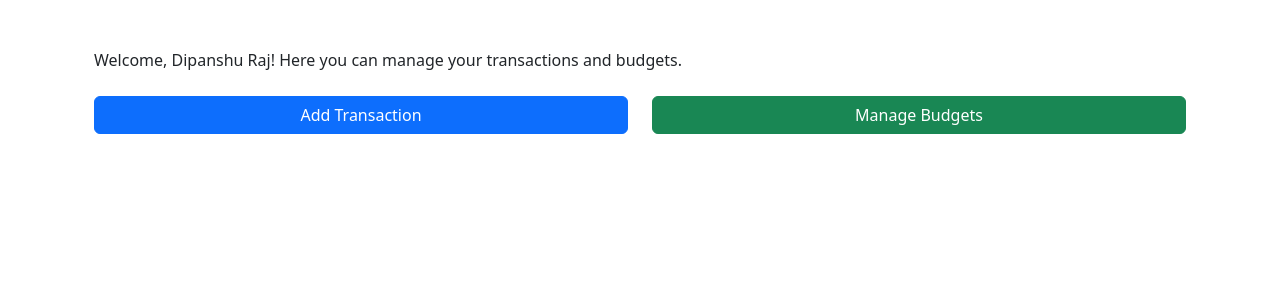
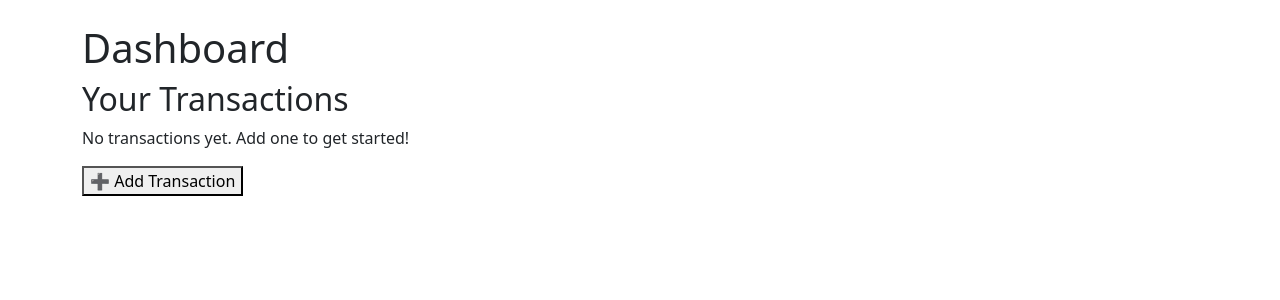
Before and after one commit to dipanshu-raj0102/CS50_Final_Project, a Flask app: page /dashboard in a window 1280 px wide. Shown: the part 56-356 px from the top of the page. Run offline with Flask 3, Linux system fonts and the light colour scheme; a user stored in the database is signed in; data comes from the database, SQL or seed files in the repository.

Commit message:
transaction

```diff
--- a/app.py
+++ b/app.py
@@ -1,6 +1,7 @@
-from flask import Flask, flash, request, render_template, redirect,url_for, session
+from flask import Flask, flash, request, render_template, redirect, url_for, session, jsonify
 from werkzeug.security import generate_password_hash, check_password_hash
 import sqlite3
+from datetime import datetime
 
 
 
@@ -24,8 +25,15 @@
     if 'user_id' not in session:
         flash(' Please log in first.', 'error')
         return redirect(url_for('login'))
+    else:
+        conn = get_db_connection()
+        cursor = conn.cursor()
+        transactions = cursor.execute(
+            """SELECT t.id, t.amount, t.date, t.note, c.name AS category_name, c.type AS category_type FROM transactions t JOIN categories c ON t.category_id = c.id WHERE t.user_id = ?
+            ORDER BY date(t.date) DESC
+            """, (session['user_id'],)).fetchall()
 
-    return render_template('dashboard.html', user_name=session['user_name'])
+        return render_template('dashboard.html', user_name=session['user_name'], transactions = transactions)
 
 
 @app.route('/register', methods=['GET','POST'])
@@ -70,7 +78,7 @@
         cursor = conn.cursor()
         if UserId and Password:
             user = cursor.execute(
-                'SELECT * FROM users WHERE name = ? OR email = ?',(UserId,UserId)
+                'SELECT * FROM users WHERE name = ? OR email = ?',(UserId, UserId)
             ).fetchone()
 
             conn.close()
@@ -94,5 +102,40 @@
     flash('Logged out successfully', 'success')
     return redirect(url_for('login'))
 
+@app.route('/add_transaction', methods = ['POST','GET'])
+def add_transaction():
+    if request.method == "GET":
+        user_id = session.get('user_id')
+        conn = get_db_connection()
+        cursor = conn.cursor()
+        categories = cursor.execute(
+            "SELECT * FROM categories WHERE user_id IS NULL OR user_id = ?", (user_id,)
+        ).fetchall()
+        conn.close()
+        return render_template("add_transaction_form.html", categories=categories)
+    elif request.method == 'POST':
+        category_id = request.form.get('category_id')
+        amount = request.form.get('amount')
+        date = request.form.get('date')
+        note = request.form.get('note')
+        user_id = session.get("user_id")
+        conn = get_db_connection()
+        cursor = conn.cursor()
+        if user_id and category_id and amount and date:
+            cursor.execute(
+                "INSERT INTO transactions (user_id, category_id, amount, date, note) VALUES (?, ?, ?, ?, ?)",
+                (user_id, category_id, amount, date, note),
+            )
+            conn.commit()
+            conn.close()
+            flash("Transaction added successfully!", "success")
+            return redirect(url_for("dashboard"))
+        else:
+            flash("Please fill all the details", "error")
+            conn.close()
+
+
+
+
 if __name__ == '__main__':
     app.run(debug=True)
--- a/templates/dashboard.html
+++ b/templates/dashboard.html
@@ -1,15 +1,87 @@
 {% extends "layout.html" %}
+
+{% block head %}
+  <title>Dashboard</title>
+  <script src="https://cdn.jsdelivr.net/npm/chart.js"></script>
+  <style>
+    /* Popup modal style */
+    #modal {
+      display: none;
+      position: fixed;
+      top: 0; left: 0;
+      width: 100%; height: 100%;
+      background: rgba(0,0,0,0.4);
+      justify-content: center;
+      align-items: center;
+    }
+    #modal-content {
+      background: white;
+      padding: 20px;
+      border-radius: 8px;
+      width: 400px;
+    }
+  </style>
+{% endblock %}
+
 {% block content %}
-<div class="container mt-5">
-  <p>Welcome, {{ user_name }}! Here you can manage your transactions and budgets.</p>
+  <h1>Dashboard</h1>
+  <h2>Your Transactions</h2>
 
-  <div class="row mt-4">
-    <div class="col-md-6">
-      <a href="#" class="btn btn-primary w-100 mb-2">Add Transaction</a>
-    </div>
-    <div class="col-md-6">
-      <a href="#" class="btn btn-success w-100 mb-2">Manage Budgets</a>
-    </div>
+{% if transactions %}
+<table border="1" cellpadding="8">
+  <thead>
+    <tr>
+      <th>Date</th>
+      <th>Category</th>
+      <th>Type</th>
+      <th>Amount</th>
+      <th>Note</th>
+    </tr>
+  </thead>
+  <tbody>
+    {% for tx in transactions %}
+    <tr>
+      <td>{{ tx['date'] }}</td>
+      <td>{{ tx['category_name'] }}</td>
+      <td>
+        {% if tx['category_type'] == 'income' %}
+          <span style="color: green;">Income</span>
+        {% else %}
+          <span style="color: red;">Expense</span>
+        {% endif %}
+      </td>
+      <td>₹{{ "%.2f"|format(tx['amount']) }}</td>
+      <td>{{ tx['note'] or '-' }}</td>
+    </tr>
+    {% endfor %}
+  </tbody>
+</table>
+{% else %}
+<p>No transactions yet. Add one to get started!</p>
+{% endif %}
+
+  <button id="add_transaction">➕ Add Transaction</button>
+
+  <div id="modal">
+    <div id="modal-content"></div>
   </div>
-</div>
+
+  <script>
+    const modal = document.getElementById('modal');
+    const modalContent = document.getElementById('modal-content');
+    const addBtn = document.getElementById('add_transaction');
+
+    // Open modal and load form via GET
+    addBtn.addEventListener('click', async () => {
+      const res = await fetch('/add_transaction');
+      const html = await res.text();
+      modalContent.innerHTML = html;
+      modal.style.display = 'flex';
+    });
+
+    // Close modal when clicking outside content
+    modal.addEventListener('click', (e) => {
+      if (e.target === modal) modal.style.display = 'none';
+    });
+  </script>
 {% endblock %}
--- a/templates/layout.html
+++ b/templates/layout.html
@@ -8,6 +8,9 @@
     <link href="https://cdn.jsdelivr.net/npm/bootstrap@5.3.0/dist/css/bootstrap.min.css" rel="stylesheet">
     <!-- Custom CSS -->
     <link rel="stylesheet" href="{{ url_for('static', filename='style.css') }}">
+    {% block head %}
+
+    {% endblock %}
 </head>
 <body>
     <!-- Navbar -->
```
Also changed, not shown: templates/add_transaction_form.html (added, +20 -0 lines), finance.db, static/style.css (added).
